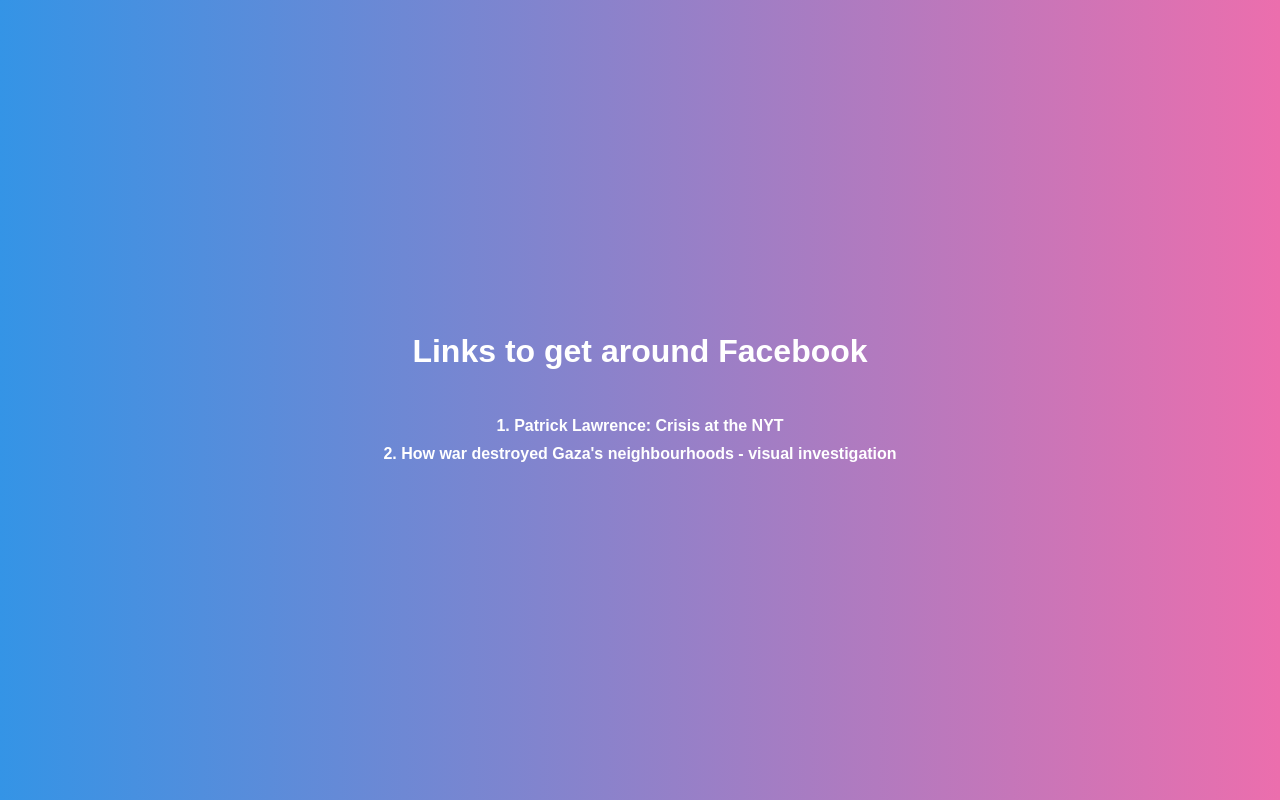
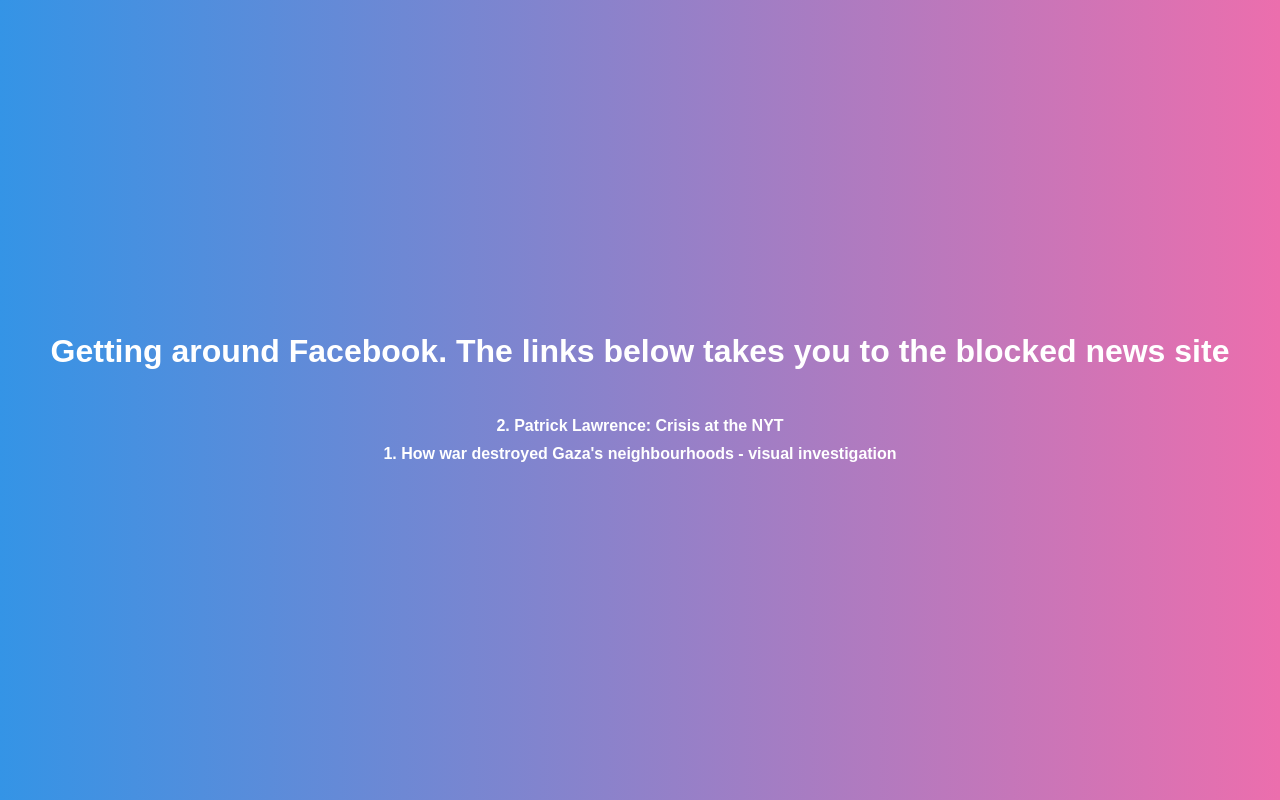
Before and after one commit to bagginsb7/bagginsb7.github.io, a plain HTML site: page index.html in a window 1280 px wide. Drawn offline with Linux system fonts and the light colour scheme.

Commit message:
Update index.html

```diff
--- a/index.html
+++ b/index.html
@@ -42,21 +42,21 @@
   </head>
 
   <body>
-    <h1>Links to get around Facebook</h1>
+    <h1>Getting around Facebook.  The links below takes you to the blocked news site</h1>
 
     <ul>
       <li>
         <a
           href="https://consortiumnews.com/2024/02/14/patrick-lawrence-crisis-at-the-nyt/"
           target="_self"
-          >1. Patrick Lawrence: Crisis at the NYT</a
+          >2. Patrick Lawrence: Crisis at the NYT</a
         >
       </li>
       <li>
          <a
           href="https://www.theguardian.com/world/ng-interactive/2024/jan/30/how-war-destroyed-gazas-neighbourhoods-visual-investigation"
           target="_self"
-          >2. How war destroyed Gaza's neighbourhoods - visual investigation</a
+          >1. How war destroyed Gaza's neighbourhoods - visual investigation</a
         >
       </li>
 
```
